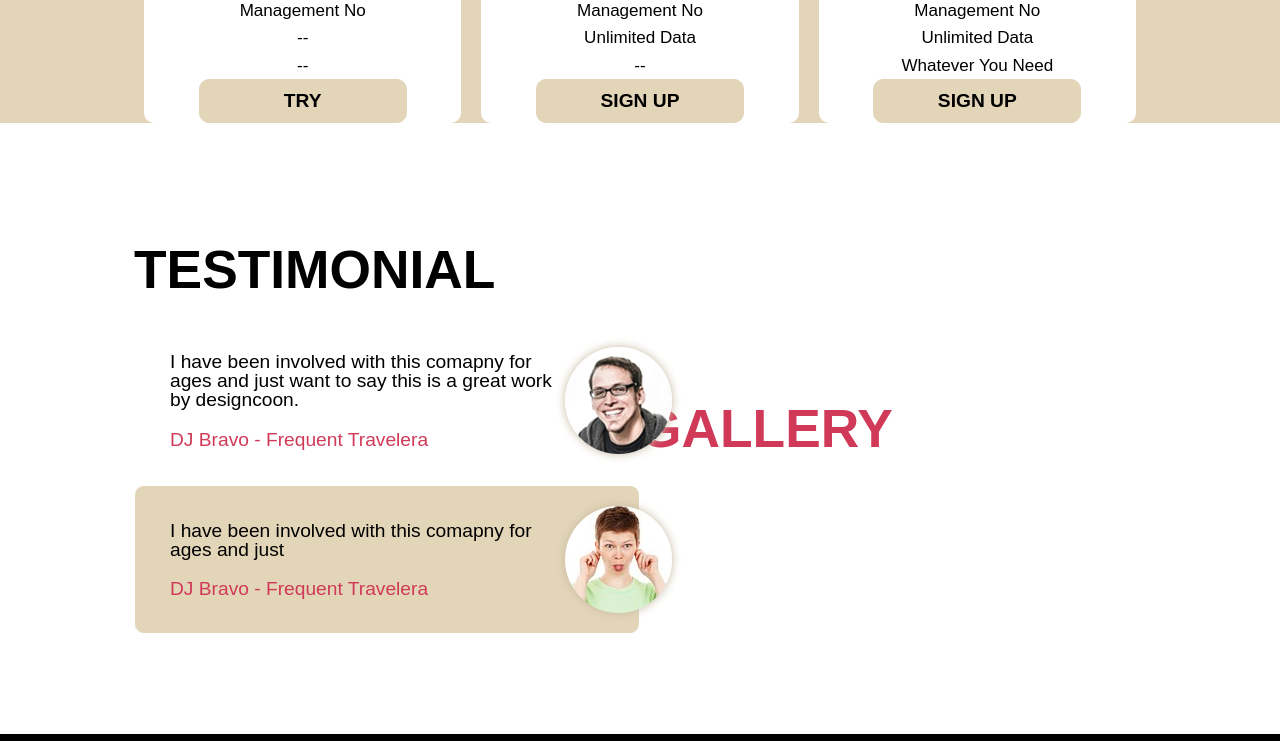
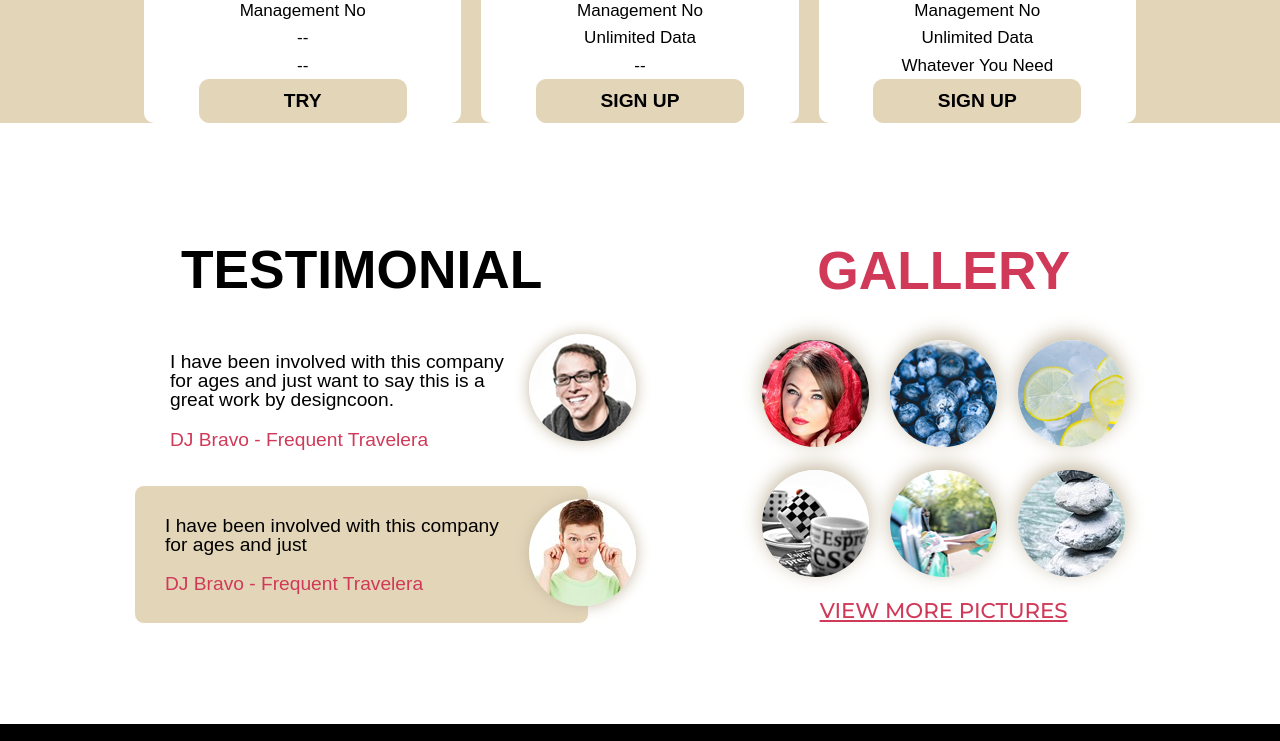
Before and after one commit to Raven-of-the-Shadows/travel-landing, a plain HTML site: page index.html in a window 1280 px wide. Shown: the part 1741-2482 px from the top of the page. Drawn offline with Linux system fonts and the light colour scheme.

Commit message:
fixed adaptivity

```diff
--- a/index.html
+++ b/index.html
@@ -85,7 +85,7 @@
                     <div class="col-55">
                         <p>We are in business for over 6 years providing amazing services to client and people love them to the core. View our story to know more.</p>
                     </div>
-                    <div>
+                    <div class="button-story-div">
                         <button class="btn-story">OUR STORY</button>
                     </div>
                 </div>
@@ -137,24 +137,35 @@
         <section id="gallery">
             <div class="container">
                 <div class="row">
-                    <div class="col-50">
+                    <div class="col-45">
                         <h2>TESTIMONIAL</h2>
                         <div class="answer">
-                            <p> I have been involved with this comapny for ages and just want to say this is a great work by designcoon.
+                            <p> I have been involved with this company for ages and just want to say this is a great work by designcoon.
                             </p>
                             <p class="pink" font-family="Montserrat">
                                 DJ Bravo - Frequent Travelera</p>
                             <div class="round-guy"></div>
                         </div>
                         <div class="answer-beige">
-                            <p>I have been involved with this comapny for ages and just</p>
+                            <p>I have been involved with this company for ages and just</p>
                             <p class="pink" font-family="Montserrat">
                                 DJ Bravo - Frequent Travelera</p>
                             <div class="round-girl"></div>
                         </div>
                     </div>
-                    <div class="col-50">
+                    <div class="col-40 gal">
                         <h2 class="pink">GALLERY</h2>
+                        <div class="row row-wrap">
+                            <a href=""><div class="gallery1"></div></a>
+                            <a href=""><div class="gallery2"></div></a>
+                            <a href=""><div class="gallery3"></div></a>
+                        </div>
+                        <div class="row row-wrap">
+                            <div class="gallery4"></div>
+                            <div class="gallery5"></div>
+                            <div class="gallery6"></div>
+                        </div>
+                        <h5><a href=""><u><span class="pink">VIEW MORE PICTURES</span></u></a></h5>
                     </div>
                 </div>
             </div>
--- a/style.css
+++ b/style.css
@@ -6,8 +6,9 @@ body{
     font-size: 16pt;
     z-index: 1000;
 }
-b{
-    font-weight: bold;
+u{
+    text-decoration: underline;
+    color: rgb(208, 57, 88);
 }
 a{
     font-family: 'Montserrat', sans-serif;
@@ -60,6 +61,10 @@ header{
     flex-direction: row;
     justify-content: space-between;
 }
+.row-wrap{
+    flex-wrap: wrap;
+    justify-content: space-around;
+}
 .row-left{
     display: flex;
     flex-direction: row;
@@ -87,6 +92,9 @@ h1{
 .col-40{
     width: 40%;
     position: relative;
+    display: flex;
+    flex-direction: column;
+    justify-content: space-around;
 }
 .col-55{
     width: 55%;
@@ -190,8 +198,11 @@ h2{
     background-color: rgb(227, 213, 184);
     text-align: center;
 }
+#gallery{
+    text-align: center;
+}
 .col-33{
-    width: 33%;
+    width: 32%;
     padding: 10px 10px 0 10px;
     margin: 20px 10px 0 10px;
     background-color: white;
@@ -224,42 +235,84 @@ li{
 .round-guy{
     width: 107px;
     height: 107px;
-    border-radius: 100%;
+    border-radius: 50%;
     background-image: url(images/guy.png);
     background-repeat: no-repeat;
     background-position: -70px -5px;
     position: absolute;
-    top: 30px;
-    left: 430px;
-    box-shadow: 0 0 10px rgb(197, 185, 161);
+    top: 10%;
+    left: 87%;
+    box-shadow: 0 0 15px rgb(197, 185, 161);
 }
 .round-girl{
     width: 107px;
     height: 107px;
-    border-radius: 100%;
+    border-radius: 50%;
     background-image: url(images/girl.png);
     background-repeat: no-repeat;
     background-position: -10px -5px;
-    box-shadow: 0 0 10px rgb(197, 185, 161);
+    box-shadow: 0 0 15px rgb(197, 185, 161);
     position: absolute;
-    top: 20px;
-    left: 430px;
+    top: 10%;
+    left: 87%;
 }
 .answer{
     padding: 25px 70px 25px 25px;
     position: relative;
     border: 1px solid white;
     border-radius: 10px;
+    text-align: left;
 }
 .answer-beige{
-    padding: 25px 70px 25px 25px;
+    padding: 20px 70px 20px 20px;
     position: relative;
     border: 1px solid white;
     border-radius: 10px;
     background-color: rgb(227, 213, 184);
+    text-align: left;
 }
 .answer p, .answer-beige p{
     padding: 10px;
+}
+.gal{padding: 90px 10px;
+}
+.gallery1, .gallery2, .gallery3, .gallery4, .gallery5, .gallery6{
+    width: 107px;
+    height: 107px;
+    border-radius: 100%;
+    padding: 10px;
+    background-repeat: no-repeat;
+    box-shadow: 0 -5px 20px rgb(197, 185, 161);
+}
+.gallery1{
+    background-image: url(images/gallery1.png);
+    background-position: -140px -10px;
+}
+.gallery2{
+    background-image: url(images/gallery2.png);
+    background-position: -100px -40px;
+}
+.gallery3{
+    background-image: url(images/gallery3.png);
+    background-position: -30px 0px;
+}
+.gallery4{
+    background-image: url(images/gallery4.png);
+    background-position: -40px 0px;
+}
+.gallery5{
+    background-image: url(images/gallery5.png);
+}
+.gallery6{
+    background-image: url(images/gallery6.png);
+    background-position: -190px -120px;
+}
+.col-45{
+    width: 45%;
+    display: flex;
+    flex-direction: column;
+    justify-content: space-around;
+    padding: 100px 0;
 }
 .copyright{
     width: 60%;
@@ -287,12 +340,24 @@ footer{
         margin: auto;
         overflow-x: auto;
     }
-    .col-3, .col-33{
+    .col-3, .col-33, .col-40, .col-45{
         width: 50%;
     }
-    .row{
+    form{
+        width: 70%;
+        position: static;
+        margin: auto;
+    }
+    form input{
+        width: 85%;
+    }
+    .row, .row-wrap{
         flex-wrap: wrap;
         justify-content: center;
+        align-content: center;
+    }
+    .gal{
+        margin: 20px;
     }
 }
 /*tablet*/
@@ -303,7 +368,13 @@ footer{
     .row{
         display: flex;
         flex-direction: column;
-
+        justify-content: center;
+        align-content: center;
+    }
+    .row-wrap{
+        flex-wrap: wrap;
+        flex-direction: row;
+        justify-content: space-around;
         justify-content: center;
     }
     .logo{
@@ -313,7 +384,7 @@ footer{
         margin: auto;
         overflow-x: auto;
     }
-    .col-40, .col-60, .col-50, .col-55{
+    .col-40, .col-60, .col-50, .col-55, .col-45{
         width: 90%;
         text-align: center;
     }
@@ -326,6 +397,15 @@ footer{
         width: 70%;
         margin: auto;
     }
+    #story{
+        text-align: center;
+    }
+    .button-story-div{
+        text-align: center;
+    }
+    .gal{
+        padding: 0;
+    }
 }
 /*mobile*/
 @media(max-width:667px){
@@ -336,6 +416,13 @@ footer{
         display: flex;
         flex-direction: column;
         justify-content: center;
+        align-content: center;
+    }
+    .row-wrap{
+        flex-wrap: wrap;
+        flex-direction: row;
+        justify-content: space-around;
+        justify-content: center;
     }
     .logo{
         margin: auto;
@@ -344,7 +431,7 @@ footer{
         margin: auto;
         overflow-x: auto;
     }
-    .col-40, .col-60, .col-50, .col-55{
+    .col-40, .col-60, .col-50, .col-55, .col-45{
         width: 100%;
         text-align: center;
     }
@@ -355,4 +442,13 @@ footer{
     .col-3, .col-33{
         width: 100%;
     }
+    #story{
+        text-align: center;
+    }
+    .gal{
+        padding: 0;
+    }
+    .button-story-div{
+        text-align: center;
+    }
 }
```
